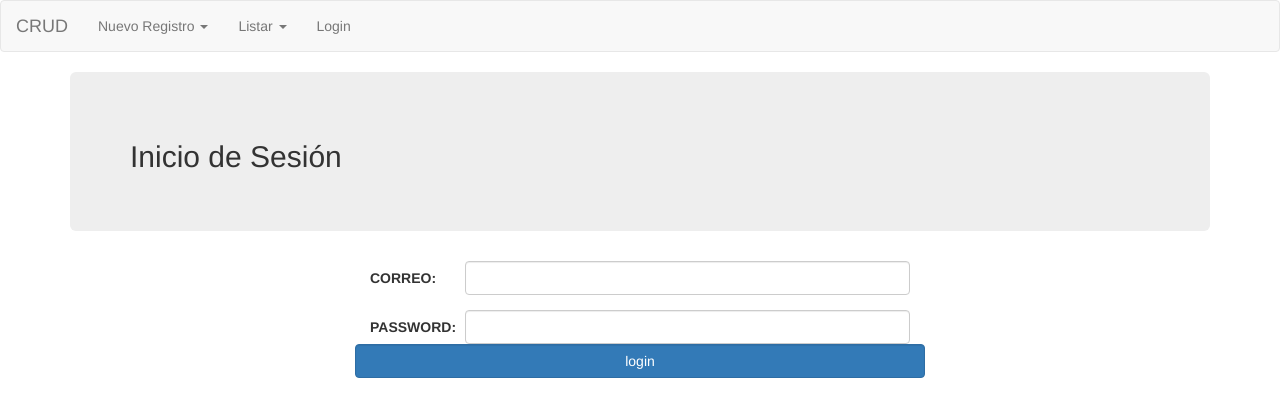
After one commit to JasonCorrales/UniversidadMVC, a PHP site: template view/usuario/login.php in a window 1280 px wide. The commit adds this page. Shown: the top 417 px of the page. Run offline with PHP 8.4, Linux system fonts and the light colour scheme; the template is opened without the code that fills it, so the values that code supplies are empty; some libraries are stand-ins or nearby versions.

Commit message:
V5 - registrar y login

```diff
--- a/controller/CarreraController.php
+++ b/controller/CarreraController.php
@@ -9,6 +9,8 @@ class CarreraController {
     }
 
     public function listar(){
+
+        Util::estaLogueado();
         require 'view/include/header.php';
         echo '<h1>Listado de Carreras</h1>';
         require 'view/include/footer.php';
--- a/model/UsuarioModel.php
+++ b/model/UsuarioModel.php
@@ -14,7 +14,7 @@ class UsuarioModel {
 
         $this->bd->getConeccion();
 
-        $sql="SELECT * FROM USUARIO WHERE CORREO =$correo AND PASSWORD = $password";
+        $sql="SELECT * FROM USUARIO WHERE CORREO ='$correo' AND PASSWORD = '$password'";
         $registros = $this->bd->executeQueryReturnData($sql);
         $this->bd->cerrarConeccion();
 
--- a/view/estudiante/crear.php
+++ b/view/estudiante/crear.php
@@ -4,7 +4,7 @@
     </div>
     <div class="col-md-6 col-md-offset-3">
         <div class="form-horizontal" style="">
-            <form action="#" method="post">
+            <form action="index.php?controller=Estudiante&action=registrar" method="post">
                 <div class="form-group">
                     <label class=" col-sm-2 control-label" for="txt_cedula">CEDULA:</label>
                     <div class="col-sm-10">
@@ -35,8 +35,6 @@
                     </div>
                 </div>
             </form>
-
         </div>
     </div>
-
 </div>
--- a/view/estudiante/editar.php
+++ b/view/estudiante/editar.php
@@ -35,8 +35,6 @@
                     </div>
                 </div>
             </form>
-
         </div>
     </div>
-
 </div>
--- a/view/include/header.php
+++ b/view/include/header.php
@@ -23,17 +23,26 @@
               <li class="dropdown">
                 <a href="#" class="dropdown-toggle" data-toggle="dropdown" role="button" aria-expanded="false">Nuevo Registro <span class="caret"></span></a>
                 <ul class="dropdown-menu" role="menu">
-                   <li><a href="#">Estudiante</a></li>
+                   <li><a href="index.php?controller=Estudiante&action=mostrarRegistar">Estudiante</a></li>
                 </ul>
               </li>
               <li class="dropdown">
                 <a href="#" class="dropdown-toggle" data-toggle="dropdown" role="button" aria-expanded="false">Listar <span class="caret"></span></a>
                 <ul class="dropdown-menu" role="menu">
                    <li><a href="index.php?controller=Estudiante&action=listar">Estudiantes</a></li>
+                   <?php if(isset($_SESSION['usuarioLogueado'])): ?>
                    <li><a href="index.php?controller=Carrera&action=listar">Carreras</a></li>
+                   <?php endif;?>
                    <li><a href="index.php?controller=Curso&action=listar">Cursos</a></li>
                    <li><a href="index.php?controller=Profesor&action=listar">Profesores</a></li>
                 </ul>
+              </li>
+              <li class="dropdown">
+                <?php if(isset($_SESSION['usuarioLogueado'])): ?>
+                <a href="index.php?controller=Usuario&action=cerrarSesion" class="dropdown-toggle" role="button" aria-expanded="false">Cerrar Sesión</a>
+                <?php else:?>
+                <a href="index.php?controller=Usuario&action=mostrarLogin" class="dropdown-toggle" role="button" aria-expanded="false">Login</a>
+                <?php endif;?>
               </li>
             </ul>
           </div><!--/.nav-collapse -->
--- /dev/null
+++ b/view/usuario/login.php
@@ -0,0 +1,27 @@
+<div class="container">
+    <div class="jumbotron">
+        <h2>Inicio de Sesión</h2>
+    </div>
+    <div class="col-md-6 col-md-offset-3">
+        <div class="form-horizontal" style="">
+            <form action="index.php?controller=Usuario&action=login" method="post">
+                <div class="form-group">
+                    <label class=" col-sm-2 control-label">CORREO:</label>
+                    <div class="col-sm-10">
+                        <input type="text" class="form-control" name="correo">
+                    </div>
+                </div>
+                <div class="form-group">
+                    <label class=" col-sm-2 control-label">PASSWORD:</label>
+                    <div class="col-sm-10">
+                        <input type="password" class="form-control" name="password">
+                    </div>
+                <div class="form-group">
+                    <div class="col-md-12 col-md-off-set-3">
+                        <input type="submit" class="btn btn-primary form-control" name="" value="login">
+                    </div>
+                </div>
+            </form>
+        </div>
+    </div>
+</div>
```
Also changed, not shown: Utils/Util.php (added, +30 -0 lines), controller/EstudianteController.php (+20 -1 lines), controller/UsuarioController.php (+14 -1 lines), index.php (+7 -4 lines), model/EstudianteModel.php (+12 -0 lines).
